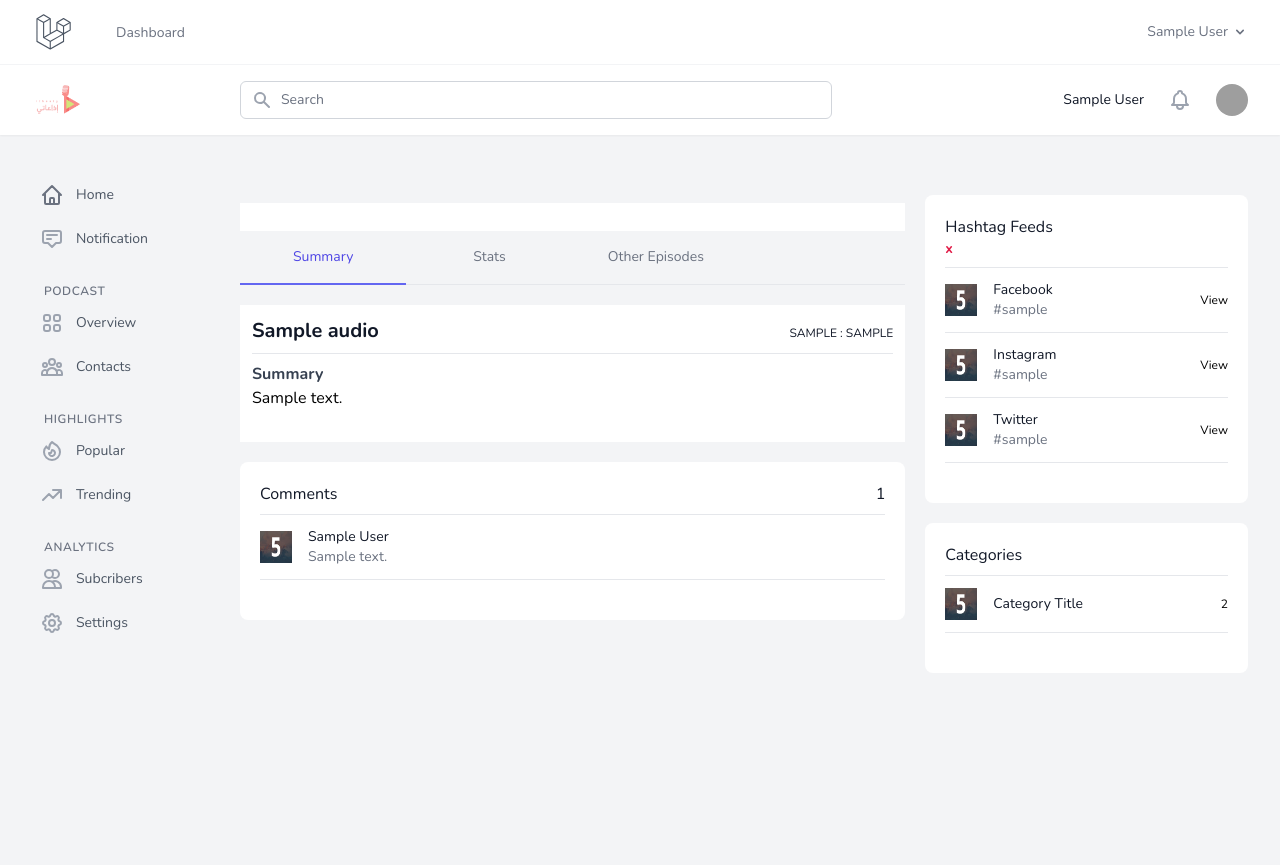
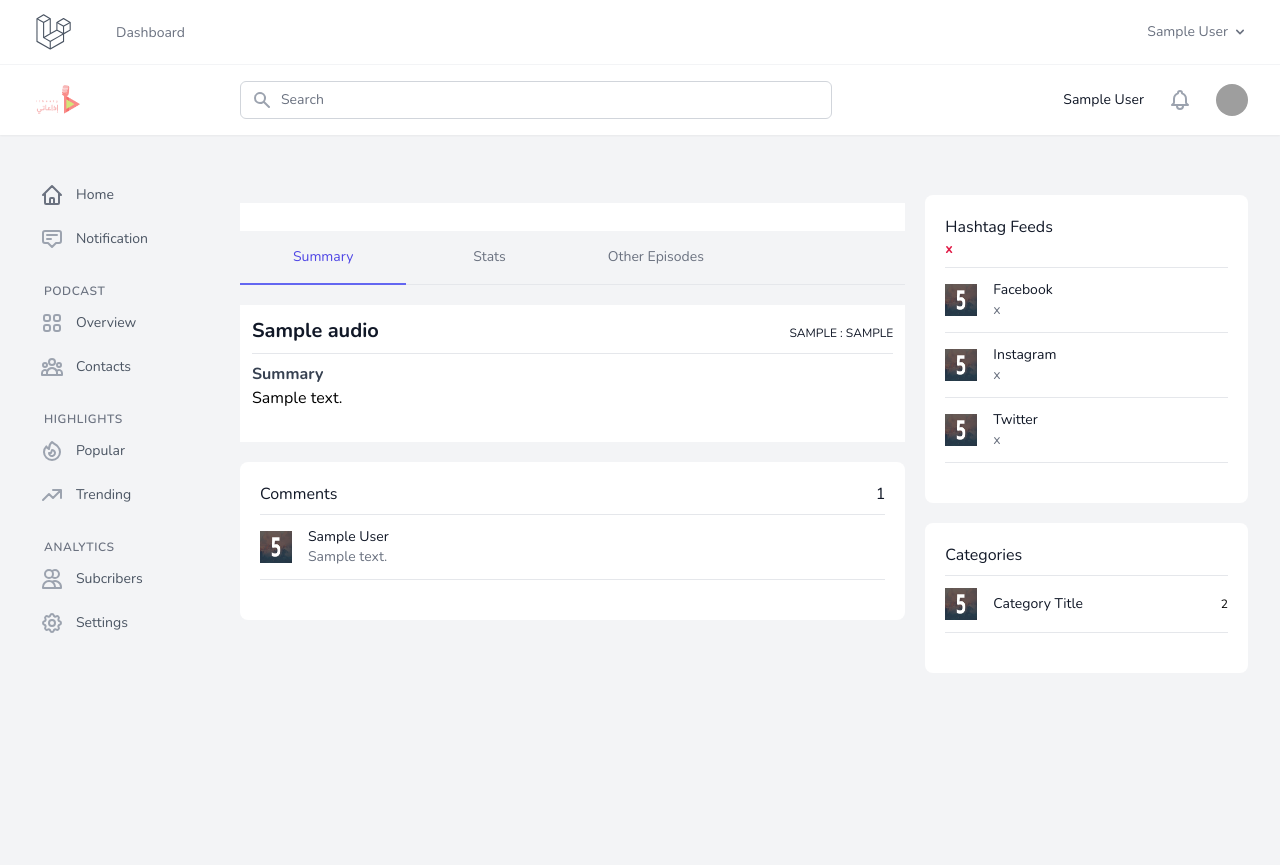
Before and after one commit to Sarasultanm/ithaaty, a Laravel app: page /editor/podcast/details/1 in a window 1280 px wide. Run offline with Laravel 8, Linux system fonts and the light colour scheme; the visitor is signed in with stand-in values (Sample User, id 1); tables that the repository leaves empty hold one stand-in row (values such as "Sample post"); style sheets or scripts are compiled from the project's sources; some libraries are stand-ins or nearby versions; grey boxes are pictures that could not be loaded.

Commit message:
Add sample hashtag feed
Add sample hashtag feed

```diff
--- a/resources/views/livewire/editor/editor-podcast-detail.blade.php
+++ b/resources/views/livewire/editor/editor-podcast-detail.blade.php
@@ -248,10 +248,12 @@
                           <img src="{{ asset('images/slider-img/slide5.jpg') }}" alt="" class="w-8 h-8">
                            <div class="ml-4 ">
                              <p class="text-sm font-medium text-gray-900">Facebook </p>
-                             <p class="text-sm text-gray-500">#sample</p>
+                             <?php $fb_string = $audio->audio_hashtags;
+                              $fb_text=preg_replace('/#(\\w+)/','<a target="_blank" class="text-rose-500 font-bold" href=https://www.facebook.com/hashtag/$1>$0</a>',$fb_string); ?>
+                             <p class="text-sm text-gray-500"><?php echo $fb_text; ?></p>
                           </div>
                         </div>
-                       <p class="ml-6 bg-white rounded-md text-xs font-medium ext-gray-500">View</p>
+                       <!-- <p class="ml-6 bg-white rounded-md text-xs font-medium ext-gray-500">View</p> -->
                     </li>
 
                     <li class="py-3 flex justify-between items-center">
@@ -259,10 +261,10 @@
                           <img src="{{ asset('images/slider-img/slide5.jpg') }}" alt="" class="w-8 h-8">
                            <div class="ml-4 ">
                              <p class="text-sm font-medium text-gray-900">Instagram </p>
-                             <p class="text-sm text-gray-500">#sample</p>
+                             <p class="text-sm text-gray-500">{{$audio->audio_hashtags}}</p>
                           </div>
                         </div>
-                       <p class="ml-6 bg-white rounded-md text-xs font-medium ext-gray-500">View</p>
+                       <!-- <p class="ml-6 bg-white rounded-md text-xs font-medium ext-gray-500">View</p> -->
                     </li>
 
                     <li class="py-3 flex justify-between items-center">
@@ -270,10 +272,12 @@
                           <img src="{{ asset('images/slider-img/slide5.jpg') }}" alt="" class="w-8 h-8">
                            <div class="ml-4 ">
                              <p class="text-sm font-medium text-gray-900">Twitter </p>
-                             <p class="text-sm text-gray-500">#sample</p>
+                              <?php $twit_string = $audio->audio_hashtags;
+                              $twit_text=preg_replace('/#(\\w+)/','<a target="_blank" class="text-rose-500 font-bold" href=https://twitter.com/search?q=$1&src=typed_query>$0</a>',$twit_string); ?>
+                             <p class="text-sm text-gray-500"><?php echo $twit_text; ?></p>
                           </div>
                         </div>
-                       <p class="ml-6 bg-white rounded-md text-xs font-medium ext-gray-500">View</p>
+                       <!-- <p class="ml-6 bg-white rounded-md text-xs font-medium ext-gray-500">View</p> -->
                     </li>
 
                   </ul>
```
